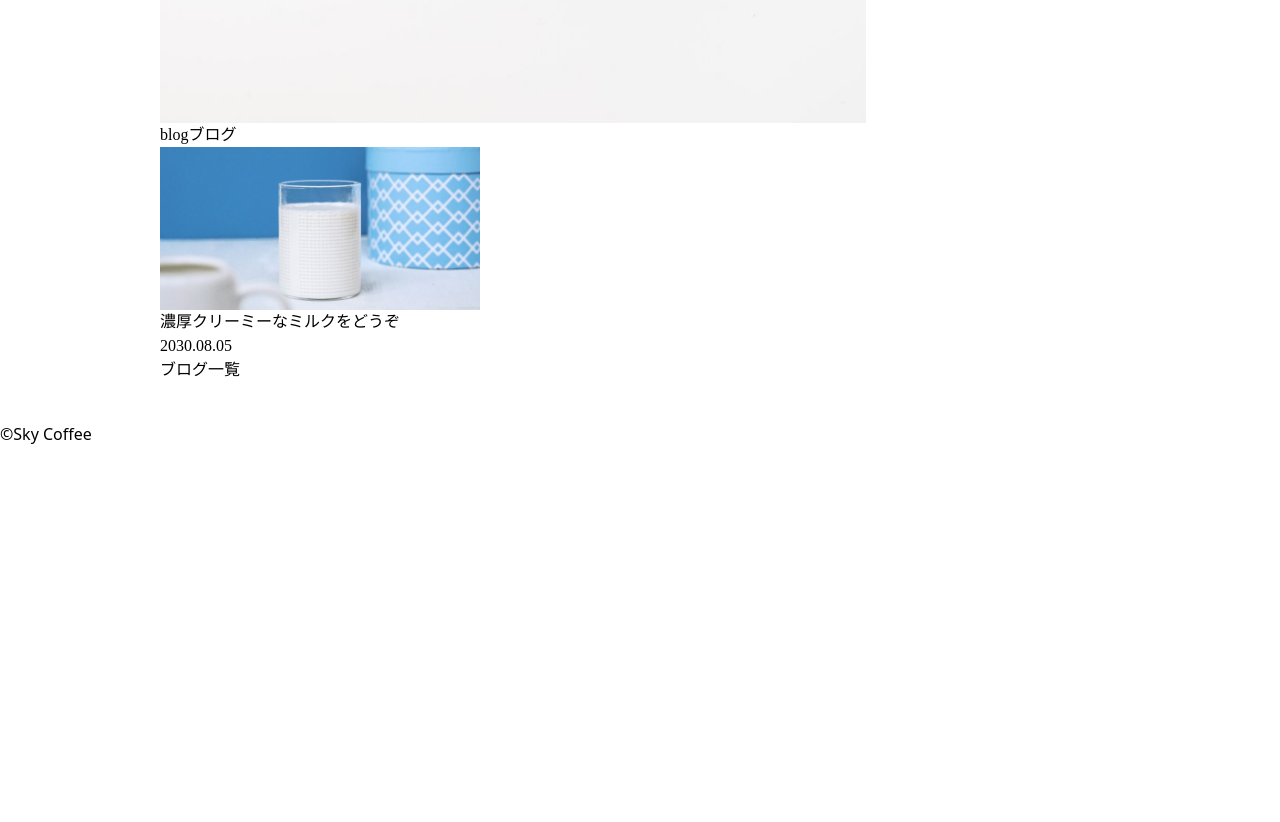
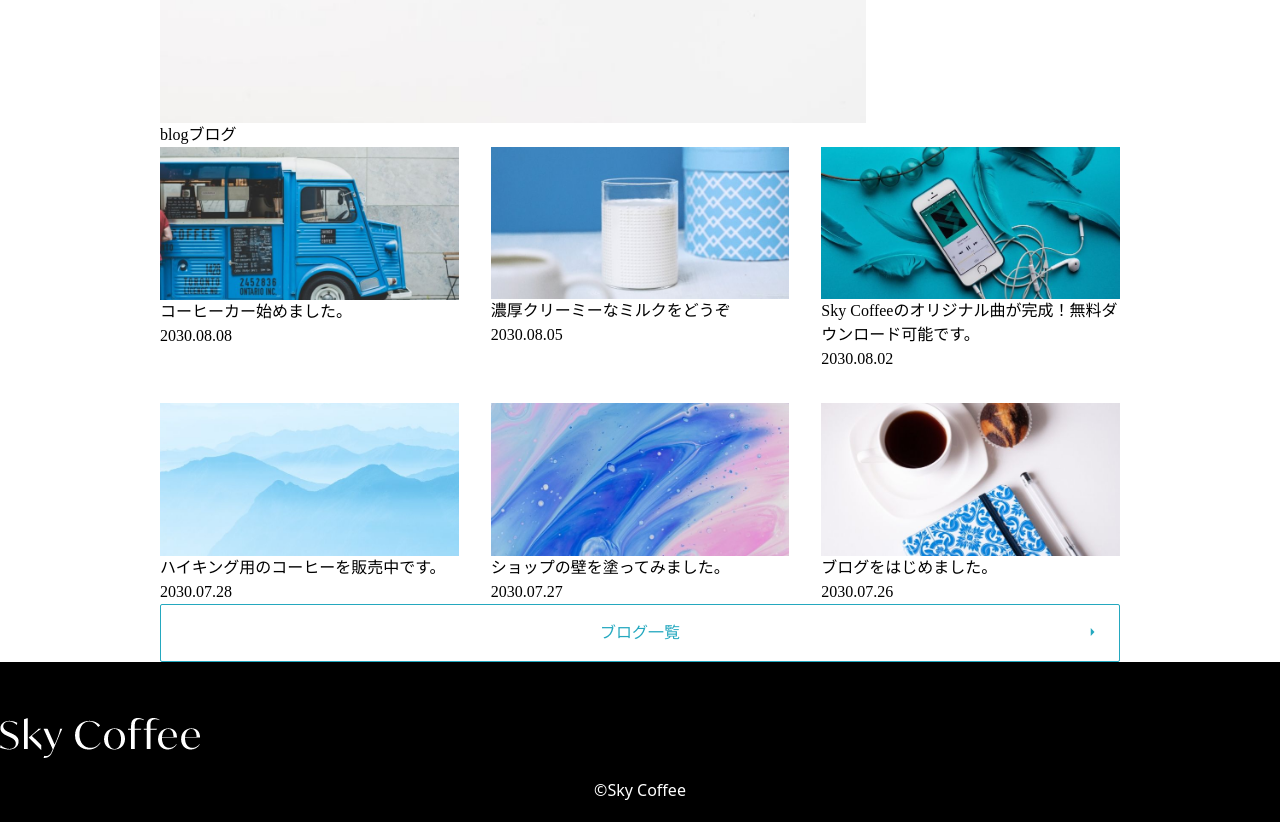
Before and after one commit to srdokinch/cssFrameWork, a Nuxt app: page / in a window 1280 px wide. Shown: the part 1400-2222 px from the top of the page. Before the commit the page ends 1846 px from the top, so only its background shows below. Built offline with nearby package versions, Linux system fonts and the light colour scheme.

Commit message:
フッター周りまでやった

```diff
--- a/assets/css/main.css
+++ b/assets/css/main.css
@@ -1,3 +1,9 @@
 @tailwind base;
 @tailwind components;
 @tailwind utilities;
+
+@layer components {
+  .img-hover {
+    @apply hover:opacity-80;
+  }
+}
--- a/components/card.vue
+++ b/components/card.vue
@@ -1,9 +1,44 @@
 <template>
-  <div class="item md:w-1/3">
+  <li>
     <a href="#">
-      <div class="img"><img src="~/assets/images/thumbnail02.jpg" alt="牛乳" width="700" height="357" /></div>
-      <div class="title">濃厚クリーミーなミルクをどうぞ</div>
-      <div class="date">2030.08.05</div>
+      <div><img class="md:img-hover" src="~/assets/images/thumbnail01.jpg" alt="青いトラック" width="700" height="357" /></div>
+      <div>コーヒーカー始めました。</div>
+      <div>2030.08.08</div>
     </a>
-  </div>
+  </li>
+  <li>
+    <a href="#">
+      <div><img class="md:img-hover" src="~/assets/images/thumbnail02.jpg" alt="牛乳" width="700" height="357" /></div>
+      <div>濃厚クリーミーなミルクをどうぞ</div>
+      <div>2030.08.05</div>
+    </a>
+  </li>
+  <li>
+    <a href="#">
+      <div><img class="md:img-hover" src="~/assets/images/thumbnail03.jpg" alt="音楽アプリ" width="700" height="357" /></div>
+      <div>Sky Coffeeのオリジナル曲が完成！無料ダウンロード可能です。</div>
+      <div>2030.08.02</div>
+    </a>
+  </li>
+  <li>
+    <a href="#">
+      <div><img class="md:img-hover" src="~/assets/images/thumbnail04.jpg" alt="山々" width="700" height="357" /></div>
+      <div>ハイキング用のコーヒーを販売中です。</div>
+      <div>2030.07.28</div>
+    </a>
+  </li>
+  <li>
+    <a href="#">
+      <div><img class="md:img-hover" src="~/assets/images/thumbnail05.jpg" alt="青とピンクのグラデーション" width="700" height="357" /></div>
+      <div>ショップの壁を塗ってみました。</div>
+      <div>2030.07.27</div>
+    </a>
+  </li>
+  <li>
+    <a href="#">
+      <div><img class="md:img-hover" src="~/assets/images/thumbnail06.jpg" alt="コーヒーと手帳" width="700" height="357" /></div>
+      <div>ブログをはじめました。</div>
+      <div>2030.07.26</div>
+    </a>
+  </li>
 </template>
--- a/components/footer.vue
+++ b/components/footer.vue
@@ -1,6 +1,6 @@
 <template>
-  <footer class="footer">
-    <div class="logo"><a href="#"><img src="~/assets/images/logo-white.png" alt="SKY COFFEE" width="200" height="40"></a></div>
-    <div class="copyright">&copy;Sky Coffee</div>
+  <footer class="bg-black pb-5 pt-14 text-center">
+    <div class="text-center"><a href="#"><img src="~/assets/images/logo-white.png" alt="SKY COFFEE" width="200" height="40"></a></div>
+    <div class="text-white pt-5">&copy;Sky Coffee</div>
   </footer>
 </template>
--- a/components/header.vue
+++ b/components/header.vue
@@ -1,5 +1,5 @@
 <template>
-  <header class="header my-50px">
-    <h1 class="logo flex justify-center py-8 md:py-12"> <a href="#"><img class="w-40 h-auto md:w-auto" src="~/assets/images/logo.png" alt="SKY COFFEE"></a></h1>
+  <header class="my-50px">
+    <h1 class="flex justify-center py-8 md:py-12"> <a href="#"><img class="w-40 h-auto md:w-auto" src="~/assets/images/logo.png" alt="SKY COFFEE"></a></h1>
   </header>
 </template>
--- a/components/nav.vue
+++ b/components/nav.vue
@@ -1,5 +1,5 @@
 <template>
-  <nav class="global-nav pt-8 pb-16">
+  <nav class="pt-8 pb-16">
     <ul class="flex gap-12 justify-center items-center text-base md:text-lg">
       <li><a href="#">menu</a></li>
       <li><a href="#">blog</a></li>
--- a/pages/index.vue
+++ b/pages/index.vue
@@ -2,7 +2,7 @@
   <Header />
 
   <!-- main-visual -->
-    <div class="main-visual">
+  <div>
     <picture>
       <source media="(min-width: 768px)" srcset="~/assets/images/pc_main-visual.jpg">
       <img class="w-full h-auto" src="~/assets/images/sp_main-visual.jpg" alt="複数の青いカップのコーヒー">
@@ -12,18 +12,18 @@
 
   <Nav />
 
-    <main class="content mx-5 font-hiragino md:mx-40">
+  <main class="mx-5 font-hiragino md:mx-40">
 
     <!-- concept -->
-      <section class="concept">
-        <div class="container md:flex">
-          <div class="img">
+    <section>
+      <div class="md:flex">
+        <div>
           <img src="~/assets/images/concept.jpg" alt="青いカップのコーヒー" width="750" height="759">
         </div>
-          <div class="desc py-8 px-5">
-            <div class="subtitle">Concept</div>
-            <h2 class="title text-main-font text-2xl font-semibold pt-4 pb-5 tracking-wider">心静かにコーヒーを</h2>
-            <div class="text leading-7 font-light">
+        <div class="py-8 px-5">
+          <div>Concept</div>
+          <h2 class="text-main-colour text-2xl font-semibold pt-4 pb-5 tracking-wider">心静かにコーヒーを</h2>
+          <div class="leading-7 font-light">
             <p>
               立ち止まって、<br>
               空の青さを眺めて、<br>
@@ -35,14 +35,19 @@
     <!-- /concept -->
 
     <!-- blog -->
-      <section class="blog">
-        <div class="container">
-          <h2 class="heading">blog<span class="subtitle">ブログ</span></h2>
-          <div class="list md:flex md:flex-wrap">
+    <section>
+      <div>
+        <h2>blog<span>ブログ</span></h2>
+        <ul class="md:grid md:gap-8 md:grid-cols-3">
           <card />
-          </div>
-          <a href="#" class="btn">
-            ブログ一覧
+        </ul>
+        <a class="text-main-colour border-solid border rounded-sm border-main-colour w-full block relative p-4 text-center" href="#">
+          <span>ブログ一覧</span>
+          <span class="absolute bottom-[45%] right-6">
+            <svg width="5" height="8" viewBox="0 0 5 8" fill="none" xmlns="http://www.w3.org/2000/svg">
+              <path d="M4.5 4L0.75 7.89711V0.102886L4.5 4Z" fill="#24A8BF"/>
+            </svg>
+          </span>
         </a>
       </div>
     </section>
@@ -51,5 +56,4 @@
   </main>
 
   <Footer />
-
 </template>
--- a/tailwind.config.js
+++ b/tailwind.config.js
@@ -13,7 +13,7 @@ export default {
     extend: {
       colors: {
         // 'カラー名': 'カラーコード'
-        'main-font': '#24A8BF',
+        'main-colour': '#24A8BF',
       },
     },
     fontFamily: {
```
Also changed, not shown: スクリーンショット 2024-05-16 11.38.26.png (added), 1 other file (tests, documents, lock files or other folders). Lines whose indentation alone changed are shown as unchanged.
